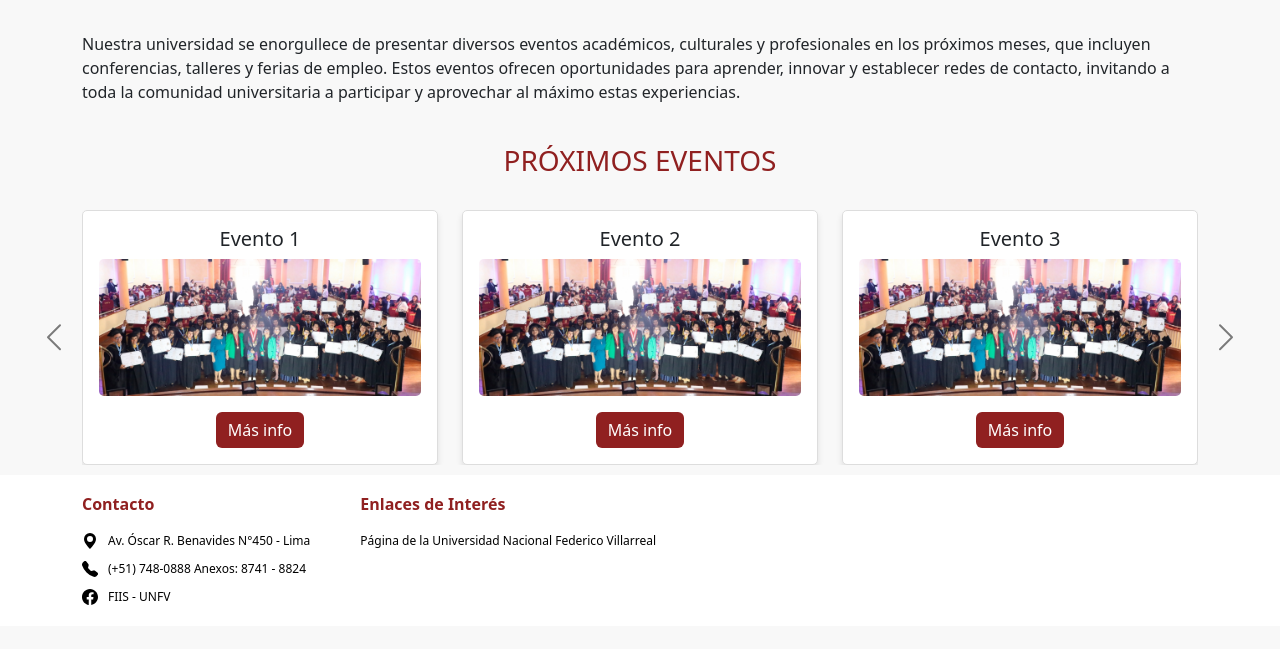
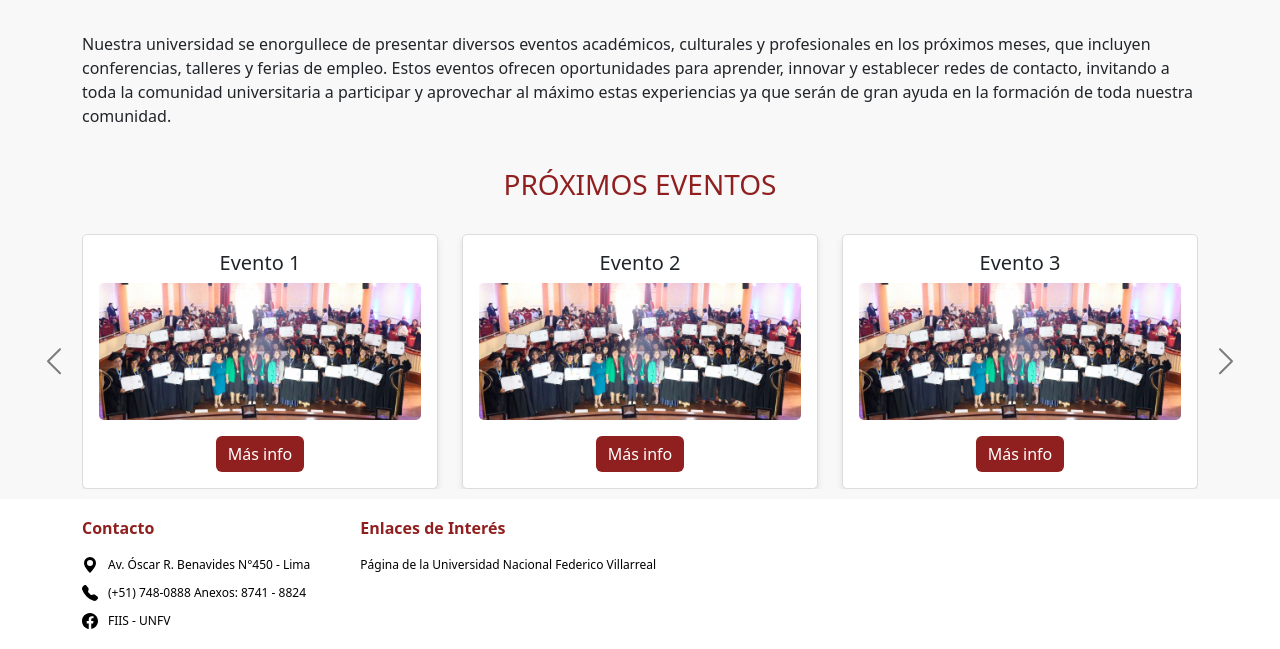
Before and after one commit to KiaraLuz/portal-web, a Django app: page /eventos/ in a window 1280 px wide. Shown: the part 120-769 px from the top of the page. Run offline with Django 5.2, Linux system fonts and the light colour scheme.

Commit message:
actualizacion w

```diff
--- a/app/templates/eventos/eventos.html
+++ b/app/templates/eventos/eventos.html
@@ -21,7 +21,8 @@
             <p>
                 Nuestra universidad se enorgullece de presentar diversos eventos académicos, culturales y profesionales en los próximos meses,
                 que incluyen conferencias, talleres y ferias de empleo. Estos eventos ofrecen oportunidades para aprender, innovar y establecer
-                redes de contacto, invitando a toda la comunidad universitaria a participar y aprovechar al máximo estas experiencias.
+                redes de contacto, invitando a toda la comunidad universitaria a participar y aprovechar al máximo estas experiencias ya que serán
+                de gran ayuda en la formación de toda nuestra comunidad.
             </p>
         </div>
     </div>
```
